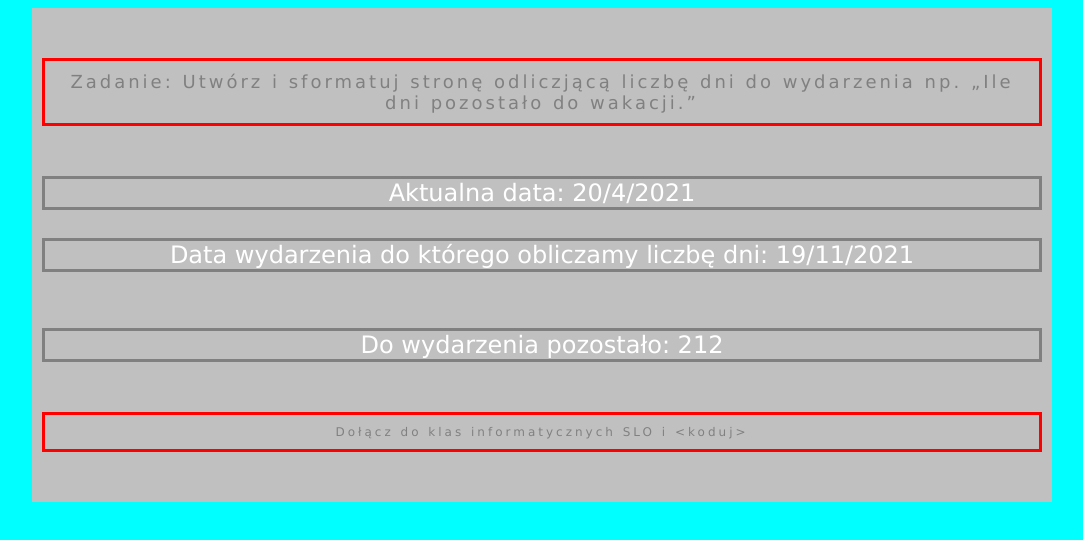
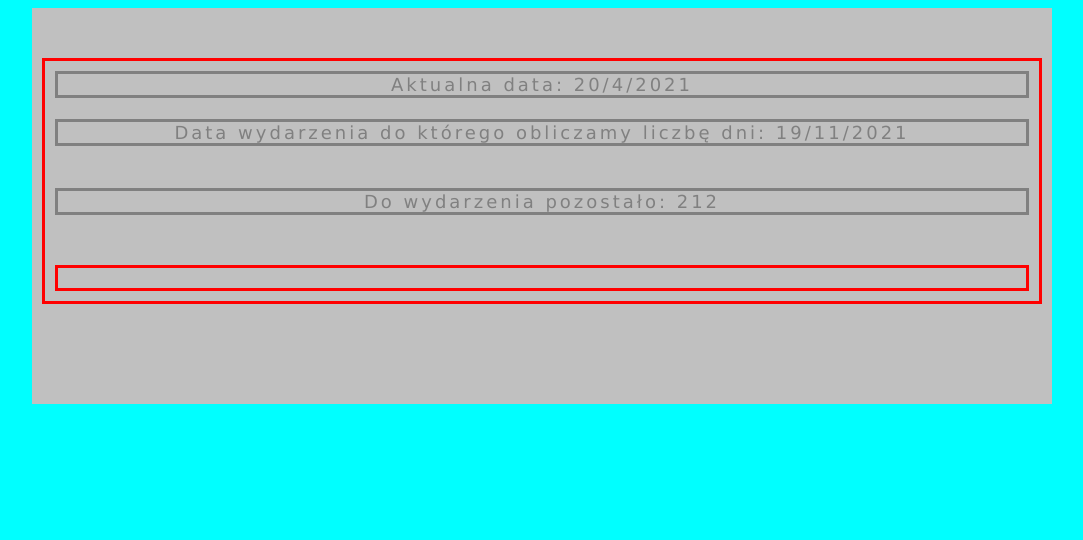
Before and after one commit to slo2cg142011/S4, a plain HTML site: page index.html in a window 1280 px wide. Shown: the whole page, without its empty margins (98-1181 px from the left). Drawn offline with Linux system fonts and the light colour scheme.

Commit message:
Update index.html

```diff
--- a/index.html
+++ b/index.html
@@ -42,7 +42,6 @@
 
 <div id="container">
 <div id="topBar">
-Zadanie: Utwórz i sformatuj stronę odliczjącą liczbę dni do wydarzenia np. „Ile dni pozostało do wakacji.”</div>
 
 	<div id="aktualnaData">...</div>
 
@@ -58,7 +57,6 @@ Zadanie: Utwórz i sformatuj stronę odliczjącą liczbę dni do wydarzenia np.
 	odliczanie();
 </script>
 <div id="footer">
-Dołącz do klas informatycznych SLO i &lt;koduj&gt;
 </div>
 </div>
 </body>
```
